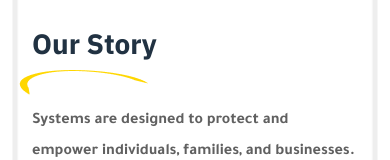
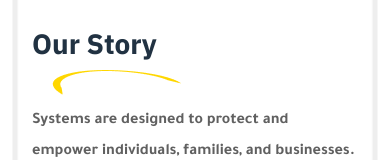
Before and after one commit to goutamray/law-firm, a plain HTML site: page about.html in a window 390 px wide. Shown: the part 360-520 px from the top of the page. Drawn offline with Linux system fonts and the light colour scheme.

Commit message:
phone responsive issue solve

```diff
--- a/assets/css/style.css
+++ b/assets/css/style.css
@@ -3880,3 +3880,8 @@ li.no-list-style {
     overflow: hidden;
   }
 }
+@media (max-width: 400px) {
+  .about-pageContent img {
+    right: 54%;
+  }
+}
```
